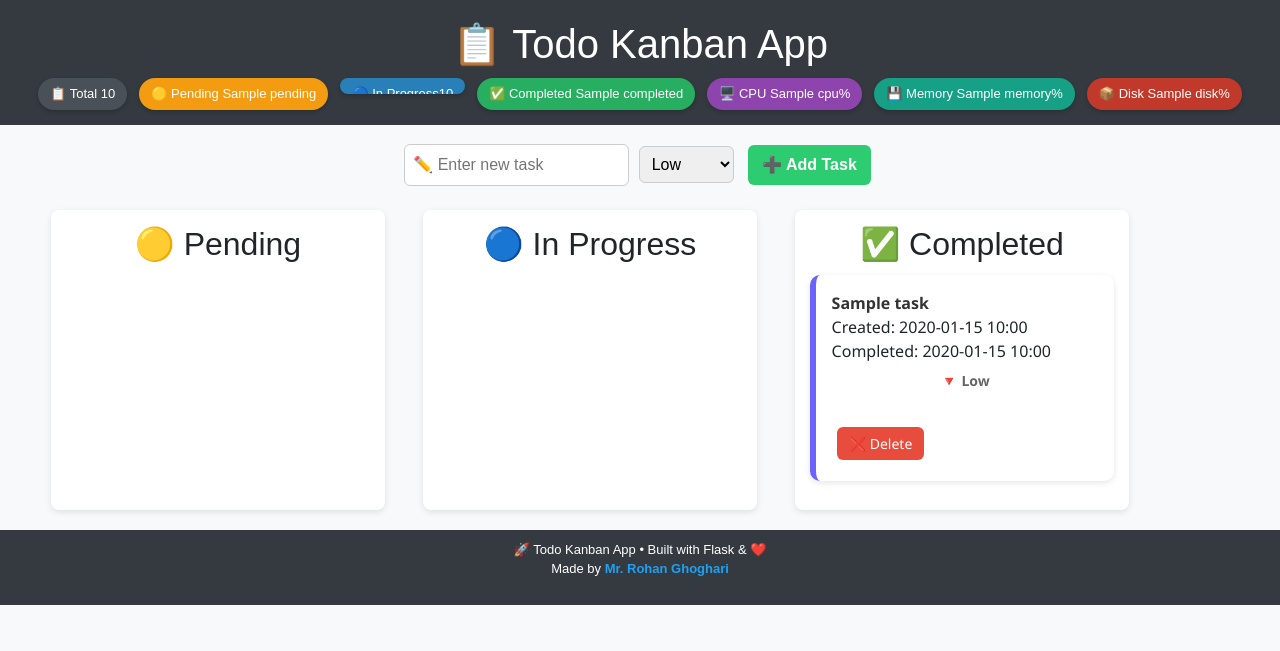
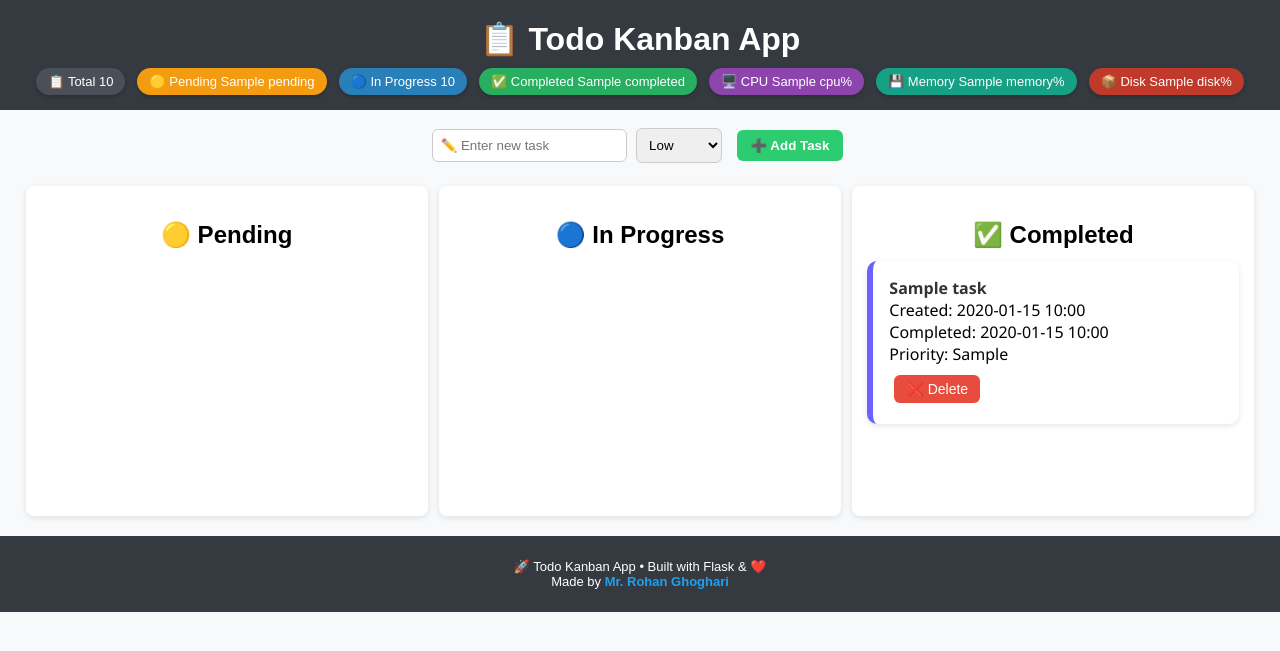
Before and after one commit to roni3132/todoapp-multi-tier, a Flask app: template templates/index.html in a window 1280 px wide. Shown: the top 651 px of the page. Run offline with Flask 3, Linux system fonts and the light colour scheme; tables that the repository leaves empty hold one stand-in row (values such as "Sample post"); the template is opened without the code that fills it: values that come from a table or form of the project are taken from there, most other values are stand-ins (such as "Sample title", 1, 10 or a date in 2020).

Commit message:
`Refactored index.html template by removing unnecessary whitespace and code, simplifying HTML structure and removing redundant comments.`

```diff
--- a/templates/index.html
+++ b/templates/index.html
@@ -1,46 +1,29 @@
 <!DOCTYPE html>
 <html lang="en">
 <head>
-    <meta charset="UTF-8" />
+  <meta charset="UTF-8">
   <title>Todo Kanban App</title>
-    <link href="https://cdn.jsdelivr.net/npm/bootstrap@5.3.8/dist/css/bootstrap.min.css" rel="stylesheet" integrity="sha384-sRIl4kxILFvY47J16cr9ZwB07vP4J8+LH7qKQnuqkuIAvNWLzeN8tE5YBujZqJLB" crossorigin="anonymous">
-    <link
-      rel="stylesheet"
-      href="{{ url_for('static', filename='style.css') }}"
-
-    />
+  <link rel="stylesheet" href="{{ url_for('static', filename='style.css') }}">
   <script src="{{ url_for('static', filename='script.js') }}" defer></script>
 </head>
 <body>
   <header>
     <h1>📋 Todo Kanban App</h1>
     <div class="stats-bar">
-        <div class="stat total">
-          📋 Total <span id="total-count">{{ counts.total }}</span>
-        </div>
-        <div class="stat pending">
-          🟡 Pending <span id="pending-count">{{ counts.pending }}</span>
-        </div>
-        <div class="stat progress">
-          🔵 In Progress <span id="progress-count">{{ counts.progress }}</span>
-        </div>
-        <div class="stat completed">
-          ✅ Completed <span id="completed-count">{{ counts.completed }}</span>
-        </div>
+      <div class="stat total">📋 Total <span id="total-count">{{ counts.total }}</span></div>
+      <div class="stat pending">🟡 Pending <span id="pending-count">{{ counts.pending }}</span></div>
+      <div class="stat progress">🔵 In Progress <span id="progress-count">{{ counts.progress }}</span></div>
+      <div class="stat completed">✅ Completed <span id="completed-count">{{ counts.completed }}</span></div>
       <div class="stat cpu">🖥️ CPU {{ cpu }}%</div>
       <div class="stat memory">💾 Memory {{ memory }}%</div>
       <div class="stat disk">📦 Disk {{ disk }}%</div>
     </div>
+
   </header>
 
     <div class="add-task">
     <form action="/add" method="POST" class="task-form">
-        <input
-          type="text"
-          name="title"
-          placeholder="✏️ Enter new task"
-          required
-        />
+      <input type="text" name="title" placeholder="✏️ Enter new task" required>
       <select name="priority">
         <option>Low</option>
         <option>Medium</option>
@@ -50,98 +33,41 @@
     </form>
   </div>
 
+
   <div class="container">
-      <div
-        class="column"
-        data-status="Pending"
-        ondrop="handleDrop(event)"
-        ondragover="allowDrop(event)"
-      >
+    <div class="column" data-status="Pending" ondrop="handleDrop(event)" ondragover="allowDrop(event)">
       <h2>🟡 Pending</h2>
       {% for task in tasks if task.status == "Pending" %}
-        <div
-          class="task"
-          draggable="true"
-          ondragstart="drag(event)"
-          data-task-id="{{ task.id }}"
-        >
-          <strong>{{ task.title }}</strong><br />
-          Created: {{ task.created_at.strftime("%Y-%m-%d %H:%M") }}<br />
-          {% if task.priority == "High" %}
-          <span class="badge badge-danger">🔺 High</span>
-          {% elif task.priority == "Medium" %}
-          <span class="badge badge-warning">⚠️ Medium</span>
-          {% else %}
-          <span class="badge badge-secondary">🔻 Low</span>
-          {% endif %}
-          <br />
-          <button class="delete-btn" onclick="deleteTask({{task.id}})">
-            ❌ Delete
-          </button>
+      <div class="task" draggable="true" ondragstart="drag(event)" data-task-id="{{ task.id }}">
+        <strong>{{ task.title }}</strong><br>
+        Created: {{ task.created_at.strftime("%Y-%m-%d %H:%M") }}<br>
+        Priority: {{ task.priority }}<br>
+        <button class="delete-btn" onclick="deleteTask({{task.id}})">❌ Delete</button>
       </div>
       {% endfor %}
     </div>
 
-      <div
-        class="column"
-        data-status="In Progress"
-        ondrop="handleDrop(event)"
-        ondragover="allowDrop(event)"
-      >
+    <div class="column" data-status="In Progress" ondrop="handleDrop(event)" ondragover="allowDrop(event)">
       <h2>🔵 In Progress</h2>
       {% for task in tasks if task.status == "In Progress" %}
-        <div
-          class="task"
-          draggable="true"
-          ondragstart="drag(event)"
-          data-task-id="{{ task.id }}"
-        >
-          <strong>{{ task.title }}</strong><br />
-          Created: {{ task.created_at.strftime("%Y-%m-%d %H:%M") }}<br />
-          {% if task.priority == "High" %}
-          <span class="badge badge-danger">🔺 High</span>
-          {% elif task.priority == "Medium" %}
-          <span class="badge badge-warning">⚠️ Medium</span>
-          {% else %}
-          <span class="badge badge-secondary">🔻 Low</span>
-          {% endif %}
-          <br />
-          <button class="delete-btn" onclick="deleteTask({{task.id}})">
-            ❌ Delete
-          </button>
+      <div class="task" draggable="true" ondragstart="drag(event)" data-task-id="{{ task.id }}">
+        <strong>{{ task.title }}</strong><br>
+        Created: {{ task.created_at.strftime("%Y-%m-%d %H:%M") }}<br>
+        Priority: {{ task.priority }}<br>
+        <button class="delete-btn" onclick="deleteTask({{task.id}})">❌ Delete</button>
       </div>
       {% endfor %}
     </div>
 
-      <div
-        class="column"
-        data-status="Completed"
-        ondrop="handleDrop(event)"
-        ondragover="allowDrop(event)"
-      >
+    <div class="column" data-status="Completed" ondrop="handleDrop(event)" ondragover="allowDrop(event)">
       <h2>✅ Completed</h2>
       {% for task in tasks if task.status == "Completed" %}
-        <div
-          class="task"
-          draggable="true"
-          ondragstart="drag(event)"
-          data-task-id="{{ task.id }}"
-        >
-          <strong>{{ task.title }}</strong><br />
-          Created: {{ task.created_at.strftime("%Y-%m-%d %H:%M") }}<br />
-          Completed: {{ task.completed_at.strftime("%Y-%m-%d %H:%M") if
-          task.completed_at else '-' }}<br />
-          {% if task.priority == "High" %}
-          <span class="badge badge-danger">🔺 High</span>
-          {% elif task.priority == "Medium" %}
-          <span class="badge badge-warning">⚠️ Medium</span>
-          {% else %}
-          <span class="badge badge-secondary">🔻 Low</span>
-          {% endif %}
-          <br />
-          <button class="delete-btn" onclick="deleteTask({{task.id}})">
-            ❌ Delete
-          </button>
+      <div class="task" draggable="true" ondragstart="drag(event)" data-task-id="{{ task.id }}">
+        <strong>{{ task.title }}</strong><br>
+        Created: {{ task.created_at.strftime("%Y-%m-%d %H:%M") }}<br>
+        Completed: {{ task.completed_at.strftime("%Y-%m-%d %H:%M") if task.completed_at else '-' }}<br>
+        Priority: {{ task.priority }}<br>
+        <button class="delete-btn" onclick="deleteTask({{task.id}})">❌ Delete</button>
       </div>
       {% endfor %}
     </div>
@@ -149,11 +75,10 @@
 </body>
 <footer>
   <p>
-      🚀 Todo Kanban App • Built with Flask & ❤️ <br />
-      Made by
-      <a href="https://www.linkedin.com/in/rohan-ghoghari/" target="_blank"
-        >Mr. Rohan Ghoghari</a
-      >
+    🚀 Todo Kanban App • Built with Flask & ❤️ <br>
+    Made by <a href="https://www.linkedin.com/in/rohan-ghoghari/" target="_blank">Mr. Rohan Ghoghari</a>
   </p>
 </footer>
+
+
 </html>
```
Lines whose indentation alone changed are shown as unchanged.
